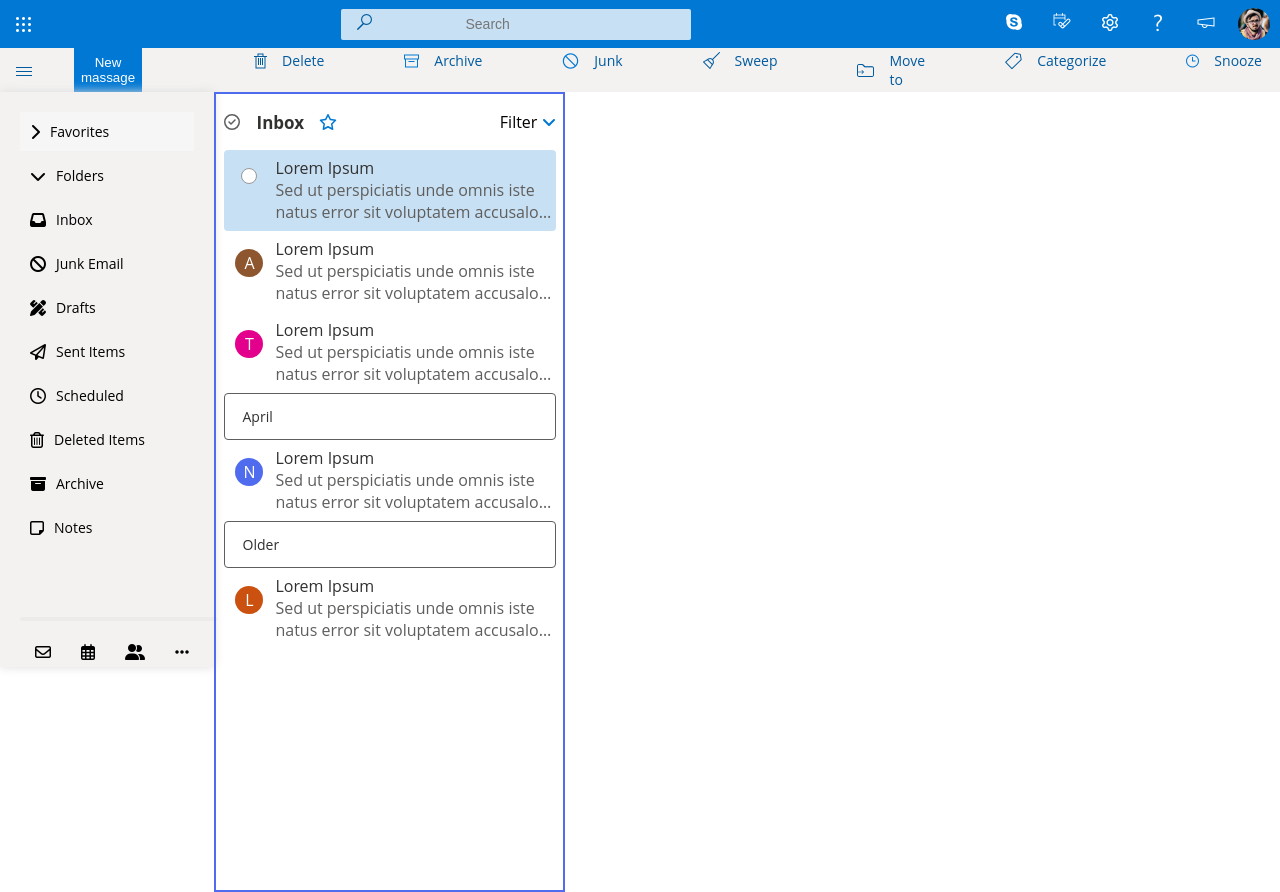
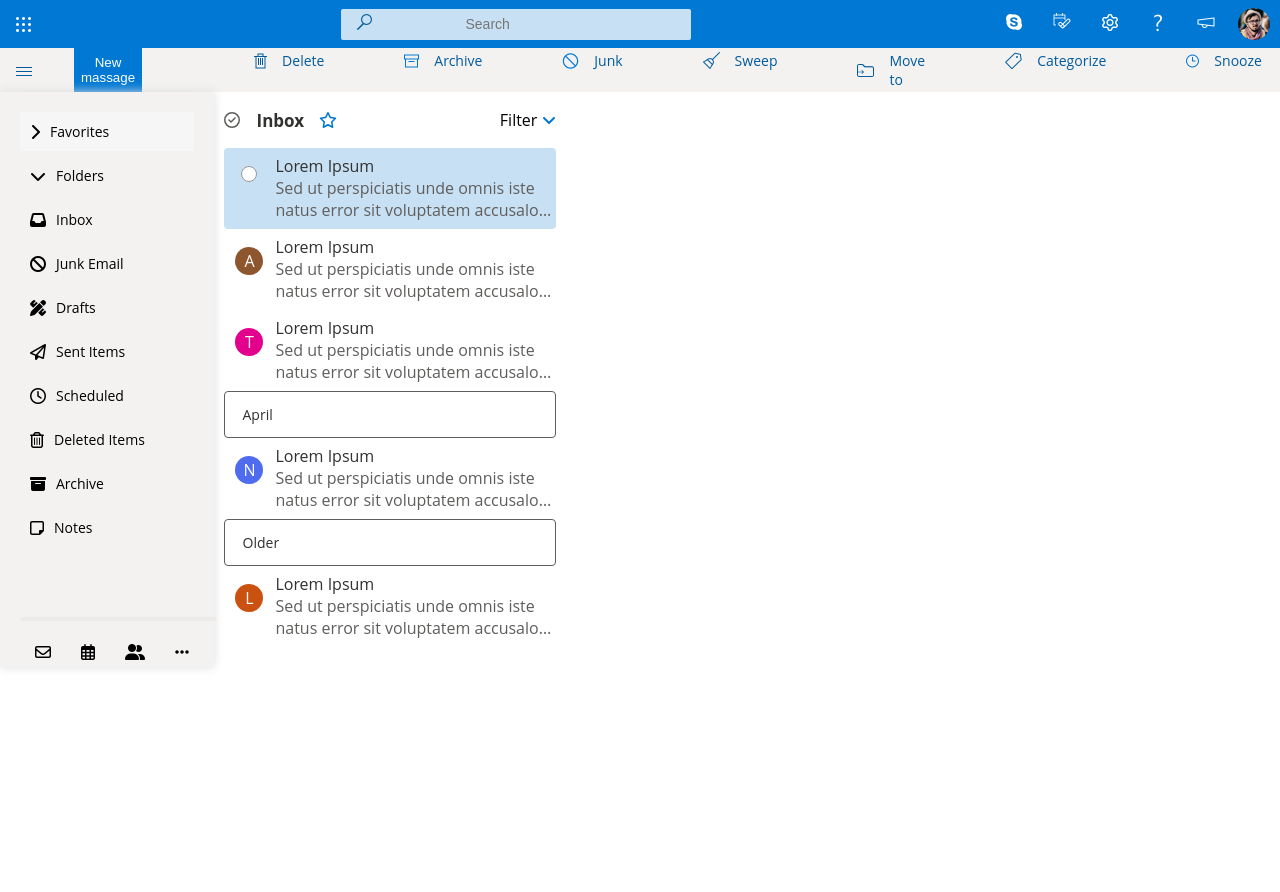
Before and after one commit to Yazan-Habash114/outlock-page-react-app, a React (Create React App) app: page / in a window 1280 px wide. Shown: the top 892 px of the page. Built offline with nearby package versions, Linux system fonts and the light colour scheme.

Commit message:
Receiving remote changes and editing
I merged remote commits and make some edits on my work like remove the border on the left side component and remove inline styles

```diff
--- a/src/App.js
+++ b/src/App.js
@@ -2,16 +2,25 @@ import React from "react";
 import LeftSide from "./Components/LeftSide/LeftSide";
 import Navbar from "./Components/Navbar/Navbar";
 import Sidebar from "./Components/Sidebar/Sidebar";
+import styled from "styled-components";
+
+const Container = styled.div`
+  /* Empty CSS styles */
+`
+
+const PageContent = styled.main`
+  display: flex;
+`
 
 function App() {
   return (
-    <div>
+    <Container>
       <Navbar/>
-      <div style={{ display: 'flex' }}>
-      <Sidebar/>
-      <LeftSide />
-      </div>
-    </div>
+      <PageContent>
+        <Sidebar/>
+        <LeftSide />
+      </PageContent>
+    </Container>
   );
 }
 
--- a/src/Components/LeftSide/LeftSide.jsx
+++ b/src/Components/LeftSide/LeftSide.jsx
@@ -8,7 +8,6 @@ const Container = styled.div`
     display: flex;
     flex-direction: column;
     align-items: center;
-    border: 2px solid #4F6BEE;
     width: 351px;
 `
 
```
